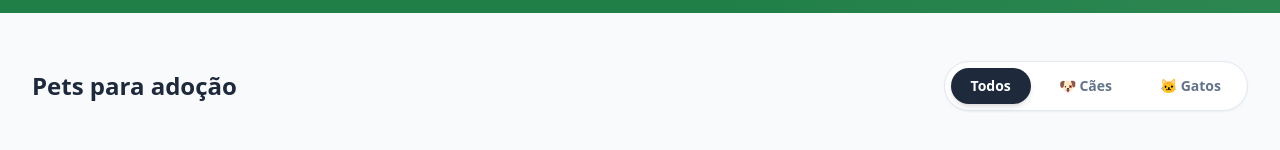
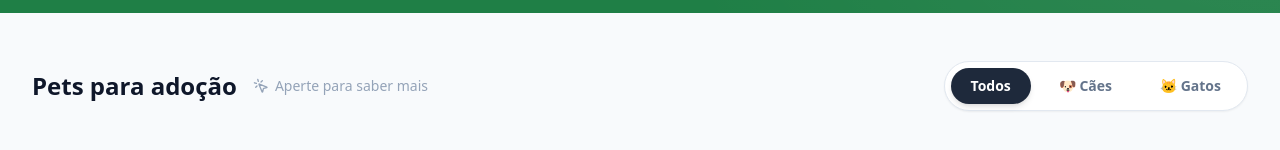
Before and after one commit to PauloHenriqueJunio/conectapet, a Next.js app in the folder frontend/: page /home in a window 1280 px wide. Shown: the part 386-536 px from the top of the page. Built offline with nearby package versions, Linux system fonts and the light colour scheme; no server answers.

Commit message:
add more information in title in home page

```diff
--- a/frontend/src/app/(public)/home/page.tsx
+++ b/frontend/src/app/(public)/home/page.tsx
@@ -6,7 +6,7 @@ import { apiFetch } from "@/lib/api";
 import { SiteFooter } from "@/components/layout/SiteFooter";
 import { SiteHeader } from "@/components/layout/SiteHeader";
 import { Pet } from "@/types/api";
-import { MapPin, Camera, Heart } from "lucide-react";
+import { MapPin, Camera, Heart, MousePointerClick } from "lucide-react";
 
 export default function HomePage() {
   const [pets, setPets] = useState<Pet[]>([]);
@@ -54,9 +54,15 @@ export default function HomePage() {
 
       <main className="mx-auto w-full max-w-7xl px-4 py-12 sm:px-6 lg:px-8 flex-1">
         <section className="mb-10 flex flex-col items-center justify-between gap-4 sm:flex-row">
-          <h2 className="text-2xl font-bold text-slate-800">
-            Pets para adoção
-          </h2>
+          <div className="flex items-center gap-2">
+            <h2 className="text-2xl font-bold text-slate-900">
+              Pets para adoção
+            </h2>
+            <div className="flex items-center gap-1.5 text-sm font-medium text-slate-400 ml-2">
+              <MousePointerClick size={16} />
+              <span>Aperte para saber mais</span>
+            </div>
+          </div>
 
           <div className="flex gap-2 bg-white p-1.5 rounded-full shadow-sm border border-slate-200">
             <button
```
